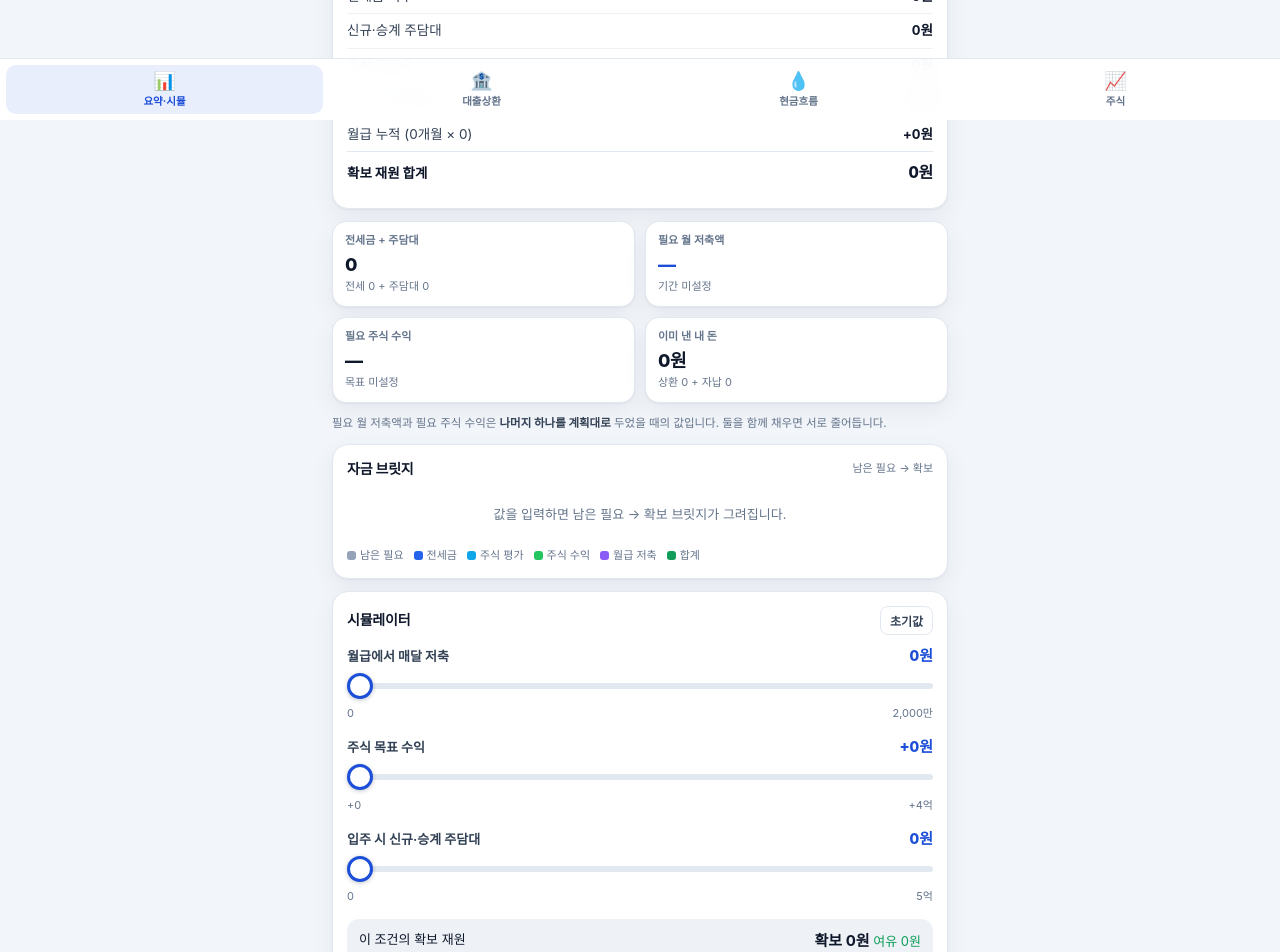
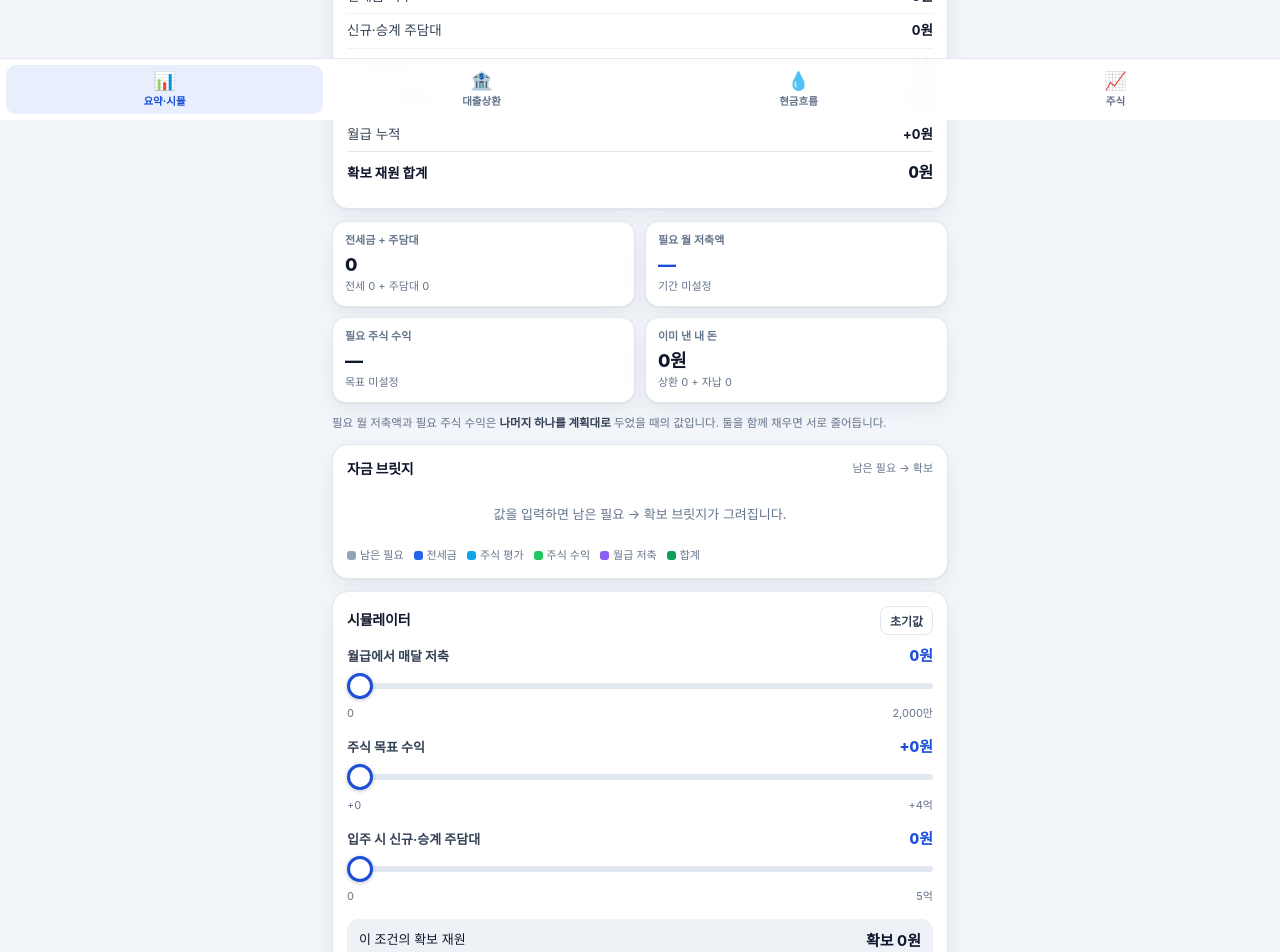
Before and after one commit to wjoehasa-eng/wealth-plan, a plain HTML site: page index.html in a window 1280 px wide. Shown: the part 680-1632 px from the top of the page. Drawn offline with Linux system fonts and the light colour scheme.

Commit message:
fix(empty): 빈 상태에서 '여유 0원'·'월급 누적 (0개월 × 0)' 표시 정리

```diff
--- a/index.html
+++ b/index.html
@@ -886,7 +886,7 @@ function renderStructure(c){
   h.push(srowHtml('신규·승계 주담대', fmtWon(c.newLoan)));
   h.push(srowHtml('주식 평가금', fmtWon(c.stockValue)));
   h.push(srowHtml('주식 수익 (목표)', '+'+fmtWon(c.stockProfit)));
-  h.push(srowHtml('월급 누적 ('+Math.round(c.months)+'개월 × '+fmtShort(c.monthly)+')', '+'+fmtWon(c.future)));
+  h.push(srowHtml('월급 누적'+(c.monthly>0?(' ('+Math.round(c.months)+'개월 × '+fmtShort(c.monthly)+')'):''), '+'+fmtWon(c.future)));
   h.push('<div class="srow total"><span class="sk">확보 재원 합계</span><span class="sv">'+fmtWon(c.sources)+'</span></div>');
   if(c.hasTarget){
     h.push('<div class="srow small"><span class="sk">'+esc('남은 필요 대비 '+(c.gap>=0?'여유 ':'부족 ')+fmtWon(Math.abs(c.gap)))+'</span></div>');
@@ -963,7 +963,7 @@ function renderSummary(){
   $('#simLoanHint').textContent=c.hasTarget?('목표의 '+Math.round(clamp(num(s.newLoanAtMoveIn)/c.goal*100,0,999))+'%'):'';
   $('#simAvail').textContent='확보 '+fmtWon(c.sources);
   var gp=$('#simGap');
-  gp.textContent=(c.gap>=0?'여유 ':'부족 ')+fmtWon(Math.abs(c.gap));
+  gp.textContent=c.hasTarget?((c.gap>=0?'여유 ':'부족 ')+fmtWon(Math.abs(c.gap))):'';
   gp.className=(c.gap>=0?'pos':'neg');
 
   renderSchedule();
```
